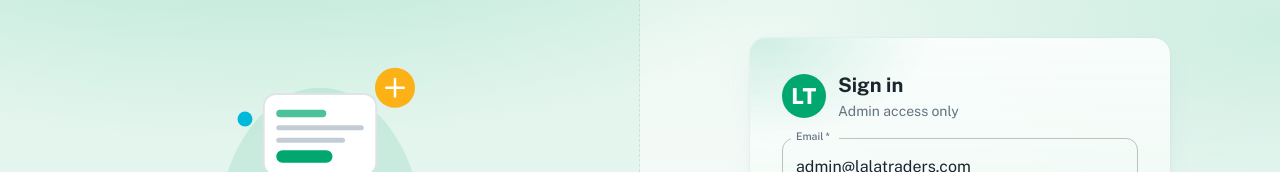
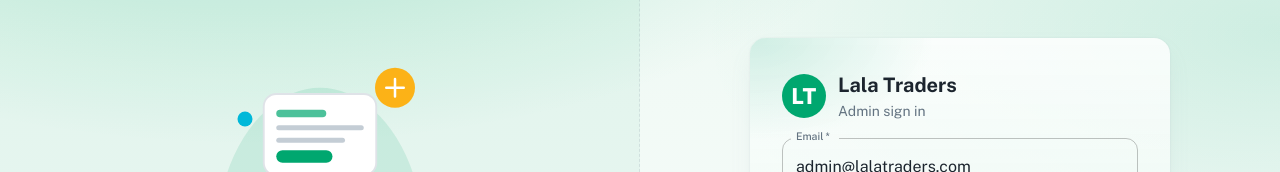
Before and after one commit to junaidkhan80121/customer_app_fe, a React (Vite) app: page /login in a window 1280 px wide. Shown: the part 207-379 px from the top of the page. Built offline with nearby package versions, Linux system fonts and the light colour scheme; no server answers.

Commit message:
app title

```diff
--- a/src/pages/LoginPage.tsx
+++ b/src/pages/LoginPage.tsx
@@ -20,6 +20,8 @@
 import { IllustrationWelcome } from '../assets/illustrations';
 import Logo from '../components/logo/Logo';
 import { getAppBackground } from '../theme';
+
+const appTitle = import.meta.env.VITE_APP_TITLE?.trim() || 'Lala Traders';
 
 export default function LoginPage() {
   const { admin, login, loading } = useAuth();
@@ -91,7 +93,7 @@
         </Box>
         <Box sx={{ textAlign: 'center', maxWidth: 360 }}>
           <Typography variant="h4" sx={{ fontWeight: 800 }}>
-            Lala Traders
+            {appTitle}
           </Typography>
           <Typography color="text.secondary" sx={{ mt: 1 }}>
             Track wholesale purchases, points, and top buyers in one place.
@@ -105,9 +107,9 @@
             <Stack direction="row" spacing={1.5} alignItems="center" sx={{ mb: 2 }}>
               <Logo sx={{ width: 44, height: 44, fontSize: 16 }} />
               <Box>
-                <Typography variant="h5">Sign in</Typography>
+                <Typography variant="h5">{appTitle}</Typography>
                 <Typography variant="body2" color="text.secondary">
-                  Admin access only
+                  Admin sign in
                 </Typography>
               </Box>
             </Stack>
--- a/src/vite-env.d.ts
+++ b/src/vite-env.d.ts
@@ -2,6 +2,7 @@
 
 interface ImportMetaEnv {
   readonly VITE_API_URL?: string;
+  readonly VITE_APP_TITLE?: string;
 }
 
 interface ImportMeta {
```
Also changed, not shown: 1 other file (tests, documents, lock files or other folders).
